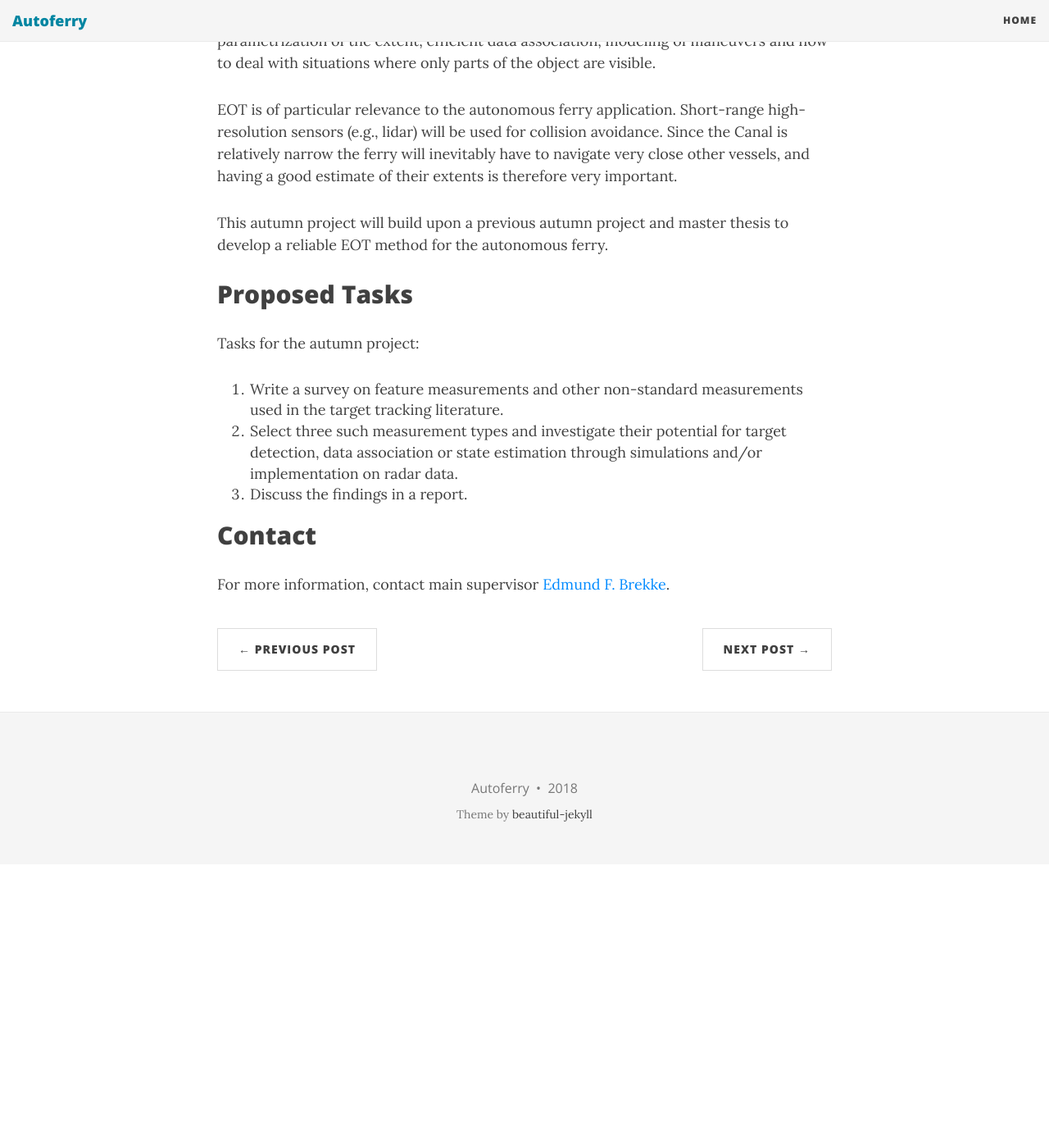
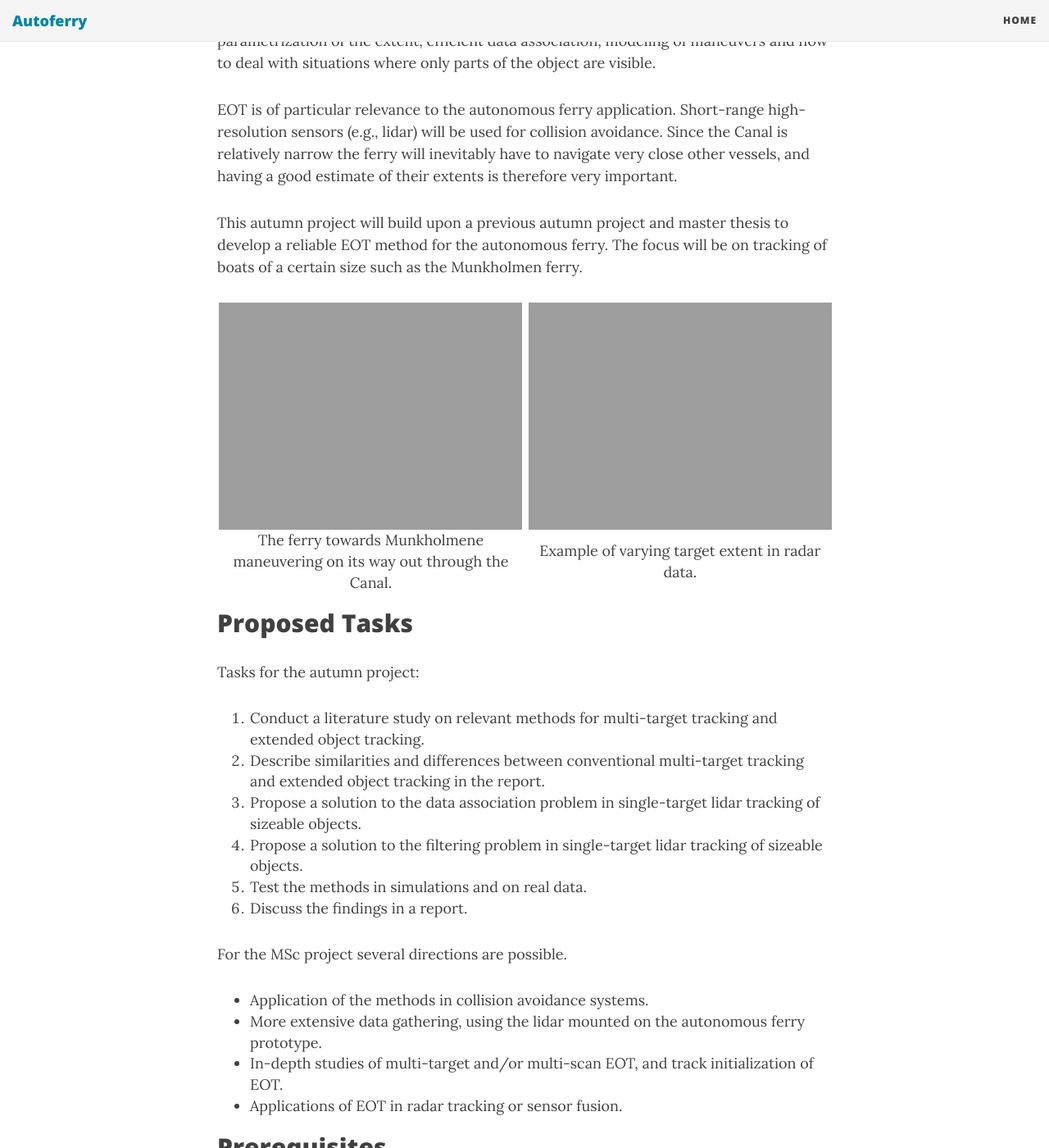
Before and after one commit to autosit/autosit.github.io, a Jekyll site: the page built from _posts/2018-04-11-eot.md, in a window 1280 px wide and 1400 px high, scrolled down 487 px. Shown: the whole window at 82% size. Built offline with Jekyll 4.4.1, drawn with Linux system fonts in a browser that asks for light colours; nearby versions of some CDN libraries; before the commit the page ends 1541 px from its top, so only the background shows below that; some of the changed text lies outside the part shown.

Commit message:
eot updated

```diff
--- a/_posts/2018-04-11-eot.md
+++ b/_posts/2018-04-11-eot.md
@@ -10,14 +10,43 @@ Estimating the extent jointly with the kinematic state is known as extended obje
 
 EOT is of particular relevance to the autonomous ferry application. Short-range high-resolution sensors (e.g., lidar) will be used for collision avoidance. Since the Canal is relatively narrow the ferry will inevitably have to navigate very close other vessels, and having a good estimate of their extents is therefore very important.
 
-This autumn project will build upon a previous autumn project and master thesis to develop a reliable EOT method for the autonomous ferry.
+This autumn project will build upon a previous autumn project and master thesis to develop a reliable EOT method for the autonomous ferry. The focus will be on tracking of boats of a certain size such as the Munkholmen ferry.
+
+| <img src="{{site.url}}/assets/munkholmdeparting.png" width="370"> | | <img src="{{site.url}}/assets/extent_ais_pos.png" width="370"> |
+|:---:| :---: |:---:|
+| The ferry towards Munkholmene maneuvering on its way out through the Canal. | | Example of varying target extent in radar data. |
 
 ## Proposed Tasks
+
 Tasks for the autumn project:
 
-1. Write a survey on feature measurements and other non-standard measurements used in the target tracking literature.
-2. Select three such measurement types and investigate their potential for target detection, data association or state estimation through simulations and/or implementation on radar data.
-3. Discuss the findings in a report.
+1. Conduct a literature study on relevant methods for multi-target tracking and extended object tracking.
+2. Describe similarities and differences between conventional multi-target tracking and extended object tracking in the report.
+3. Propose a solution to the data association problem in single-target lidar tracking of sizeable objects.
+4. Propose a solution to the filtering problem in single-target lidar tracking of sizeable objects.
+5. Test the methods in simulations and on real data.
+6. Discuss the findings in a report.
+
+For the MSc project several directions are possible.
+
+- Application of the methods in collision avoidance systems.
+- More extensive data gathering, using the lidar mounted on the autonomous ferry prototype.
+- In-depth studies of multi-target and/or multi-scan EOT, and track initialization of EOT.
+- Applications of EOT in radar tracking or sensor fusion.
+
+## Prerequisites
+
+Required backgroud knowledge
+
+- Experience in either Matlab, Python or C++.
+- TTK4115 - Linear System Theory.
+
+Useful but not required background knowledge
+
+- Additional courses in statistics, sensor systems and/or machine learning.
+- Knowledge of ROS
+
+This is a project of utmost importance for the safety of the autonomous ferry, with a strong potential for contributing to defining the research front in sensor fusion.
 
 ## Contact
 For more information, contact main supervisor [Edmund F. Brekke](http://www.ntnu.no/ansatte/edmundfo).
```
